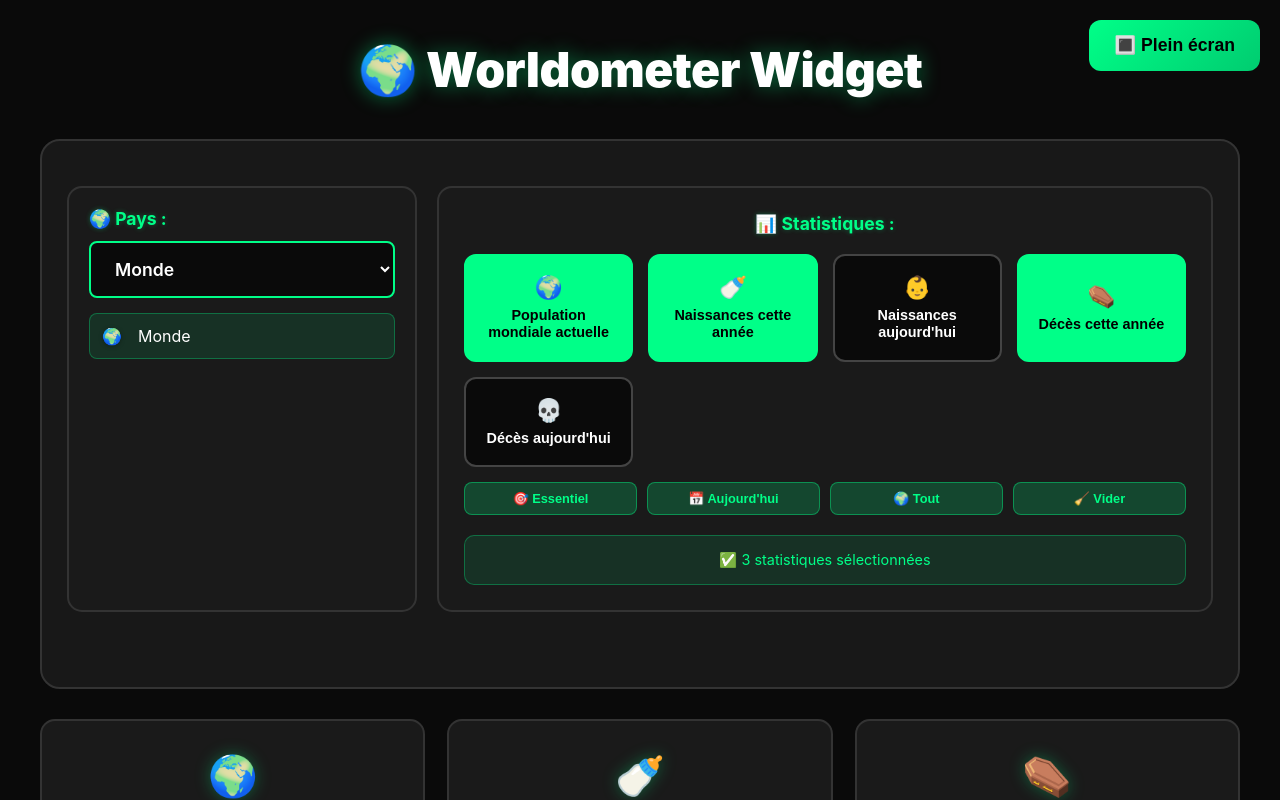
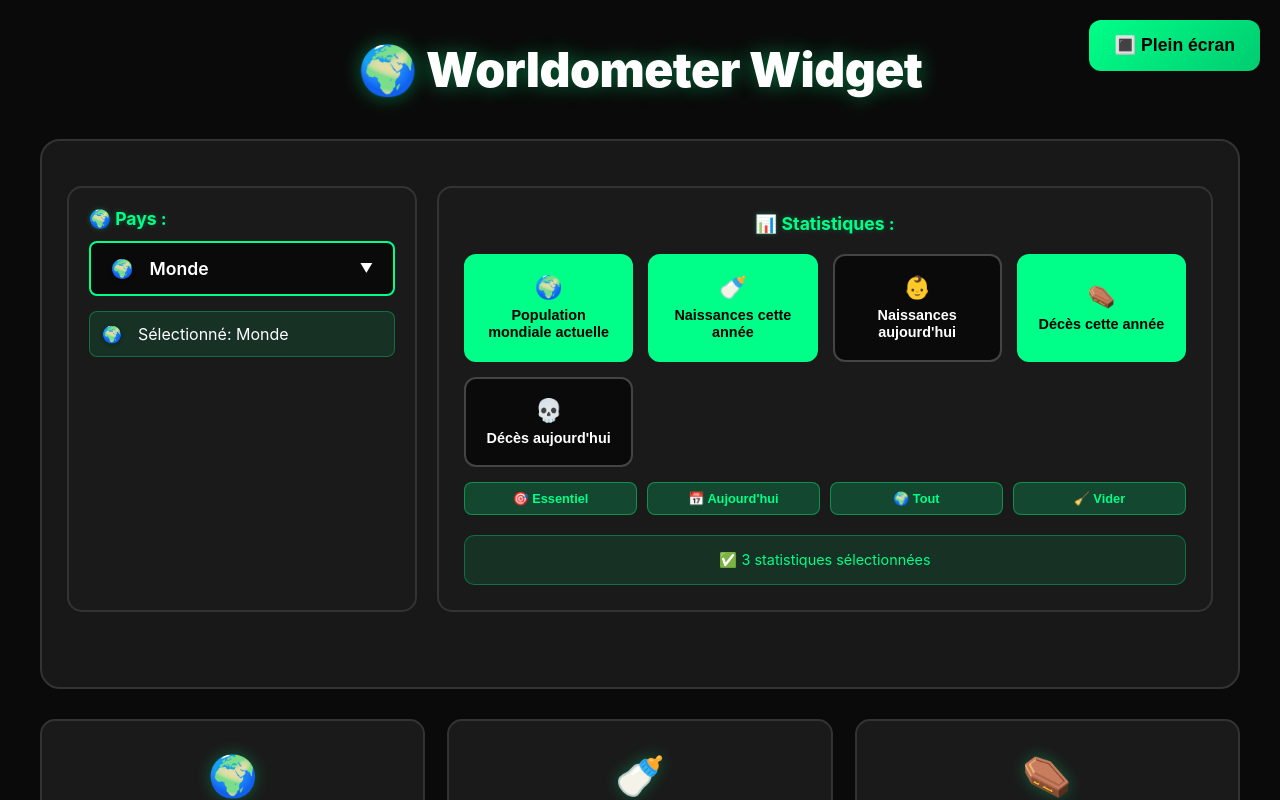
Before and after one commit to Landrytido/worldometer-widget, a React (Create React App) app: page / in a window 1280 px wide. Shown: the top 800 px of the page. Built offline with nearby package versions, Linux system fonts and the light colour scheme.

Commit message:
feat: Refactor CountrySelector to use a custom dropdown with improved accessibility and country sorting

```diff
--- a/src/components/CountrySelector/CountrySelector.js
+++ b/src/components/CountrySelector/CountrySelector.js
@@ -1,5 +1,4 @@
-// CountrySelector.js - Version Mobile Optimisée
-import React from "react";
+import React, { useState, useRef, useEffect } from "react";
 import styled from "styled-components";
 import Flag from "../Flag/Flag";
 import { COUNTRIES } from "../../data/countries";
@@ -11,6 +10,7 @@
   border-radius: 12px;
   border: 2px solid #333;
   width: 100%;
+  position: relative;
 
   @media (min-width: 768px) {
     margin: 20px 0;
@@ -18,38 +18,6 @@
     border-radius: 15px;
     min-width: 280px;
     max-width: 350px;
-  }
-`;
-
-const StyledSelect = styled.select`
-  background: #0a0a0a;
-  color: #fff;
-  border: 2px solid #00ff88;
-  border-radius: 8px;
-  padding: 12px 16px;
-  font-size: 1rem;
-  cursor: pointer;
-  width: 100%;
-  font-weight: 600;
-  font-family: -apple-system, BlinkMacSystemFont, "Segoe UI", sans-serif;
-
-  @media (min-width: 768px) {
-    padding: 15px 20px;
-    font-size: 1.1rem;
-  }
-
-  &:focus {
-    outline: none;
-    border-color: #00cc70;
-    box-shadow: 0 0 8px rgba(0, 255, 136, 0.3);
-  }
-
-  option {
-    background: #1a1a1a;
-    color: #fff;
-    padding: 10px;
-    font-size: 1rem;
-    font-family: -apple-system, BlinkMacSystemFont, "Segoe UI", sans-serif;
   }
 `;
 
@@ -65,6 +33,125 @@
     font-size: 1.1rem;
     margin-bottom: 12px;
   }
+`;
+
+const CustomSelect = styled.div`
+  position: relative;
+`;
+
+const SelectButton = styled.button`
+  background: #0a0a0a;
+  color: #fff;
+  border: 2px solid #00ff88;
+  border-radius: 8px;
+  padding: 12px 16px;
+  font-size: 1rem;
+  cursor: pointer;
+  width: 100%;
+  font-weight: 600;
+  font-family: -apple-system, BlinkMacSystemFont, "Segoe UI", sans-serif;
+  display: flex;
+  align-items: center;
+  justify-content: space-between;
+  transition: all 0.3s ease;
+
+  @media (min-width: 768px) {
+    padding: 15px 20px;
+    font-size: 1.1rem;
+  }
+
+  &:focus {
+    outline: none;
+    border-color: #00cc70;
+    box-shadow: 0 0 8px rgba(0, 255, 136, 0.3);
+  }
+
+  &:hover {
+    border-color: #00cc70;
+  }
+
+  &.open {
+    border-color: #00cc70;
+    border-bottom-left-radius: 0;
+    border-bottom-right-radius: 0;
+  }
+`;
+
+const SelectedOption = styled.div`
+  display: flex;
+  align-items: center;
+  gap: 8px;
+  flex: 1;
+`;
+
+const Arrow = styled.span`
+  font-size: 0.8rem;
+  transition: transform 0.3s ease;
+  transform: ${(props) => (props.isOpen ? "rotate(180deg)" : "rotate(0deg)")};
+`;
+
+const DropdownList = styled.div`
+  position: absolute;
+  top: 100%;
+  left: 0;
+  right: 0;
+  background: #1a1a1a;
+  border: 2px solid #00cc70;
+  border-top: none;
+  border-radius: 0 0 8px 8px;
+  max-height: 300px;
+  overflow-y: auto;
+  z-index: 1000;
+  display: ${(props) => (props.isOpen ? "block" : "none")};
+
+  /* Scrollbar styling */
+  &::-webkit-scrollbar {
+    width: 8px;
+  }
+
+  &::-webkit-scrollbar-track {
+    background: #0a0a0a;
+  }
+
+  &::-webkit-scrollbar-thumb {
+    background: #00ff88;
+    border-radius: 4px;
+  }
+`;
+
+const DropdownOption = styled.div`
+  padding: 12px 16px;
+  color: #fff;
+  cursor: pointer;
+  display: flex;
+  align-items: center;
+  gap: 10px;
+  font-size: 1rem;
+  font-family: -apple-system, BlinkMacSystemFont, "Segoe UI", sans-serif;
+  border-bottom: 1px solid #333;
+  transition: background-color 0.2s ease;
+
+  &:last-child {
+    border-bottom: none;
+  }
+
+  &:hover {
+    background: rgba(0, 255, 136, 0.1);
+  }
+
+  &.selected {
+    background: rgba(0, 255, 136, 0.2);
+    color: #00ff88;
+  }
+
+  @media (min-width: 768px) {
+    padding: 14px 20px;
+    font-size: 1.1rem;
+  }
+`;
+
+const CountryName = styled.span`
+  flex: 1;
 `;
 
 const SelectedCountry = styled.div`
@@ -87,27 +174,81 @@
 `;
 
 const CountrySelector = ({ selectedCountry, onCountryChange }) => {
-  const handleChange = (e) => {
-    onCountryChange(e.target.value);
+  const [isOpen, setIsOpen] = useState(false);
+  const selectRef = useRef(null);
+
+  // Trier les pays : Monde en premier, puis alphabétique
+  const sortedCountries = Object.entries(COUNTRIES).sort(
+    ([keyA, a], [keyB, b]) => {
+      if (keyA === "world") return -1;
+      if (keyB === "world") return 1;
+      return a.name.localeCompare(b.name);
+    }
+  );
+
+  const selectedCountryInfo = COUNTRIES[selectedCountry];
+
+  // Fermer la liste quand on clique ailleurs
+  useEffect(() => {
+    const handleClickOutside = (event) => {
+      if (selectRef.current && !selectRef.current.contains(event.target)) {
+        setIsOpen(false);
+      }
+    };
+
+    document.addEventListener("mousedown", handleClickOutside);
+    return () => {
+      document.removeEventListener("mousedown", handleClickOutside);
+    };
+  }, []);
+
+  const handleSelect = (countryKey) => {
+    onCountryChange(countryKey);
+    setIsOpen(false);
   };
 
-  const selectedCountryInfo = COUNTRIES[selectedCountry];
+  const toggleOpen = () => {
+    setIsOpen(!isOpen);
+  };
 
   return (
     <SelectorContainer>
       <Label>🌍 Pays :</Label>
-      <StyledSelect value={selectedCountry} onChange={handleChange}>
-        {Object.entries(COUNTRIES).map(([key, country]) => (
-          <option key={key} value={key}>
-            {country.name}
-          </option>
-        ))}
-      </StyledSelect>
+
+      <CustomSelect ref={selectRef}>
+        <SelectButton onClick={toggleOpen} className={isOpen ? "open" : ""}>
+          <SelectedOption>
+            {selectedCountryInfo && (
+              <>
+                <Flag
+                  countryCode={selectedCountryInfo.countryCode}
+                  size="20px"
+                />
+                <span>{selectedCountryInfo.name}</span>
+              </>
+            )}
+          </SelectedOption>
+          <Arrow isOpen={isOpen}>▼</Arrow>
+        </SelectButton>
+
+        <DropdownList isOpen={isOpen}>
+          {sortedCountries.map(([key, country]) => (
+            <DropdownOption
+              key={key}
+              onClick={() => handleSelect(key)}
+              className={key === selectedCountry ? "selected" : ""}
+            >
+              <Flag countryCode={country.countryCode} size="20px" />
+              <CountryName>{country.name}</CountryName>
+            </DropdownOption>
+          ))}
+        </DropdownList>
+      </CustomSelect>
 
       {selectedCountryInfo && (
         <SelectedCountry>
           <Flag countryCode={selectedCountryInfo.countryCode} size="18px" />
-          <span>{selectedCountryInfo.name}</span>
+          <span>Sélectionné: {selectedCountryInfo.name}</span>
         </SelectedCountry>
       )}
     </SelectorContainer>
```
